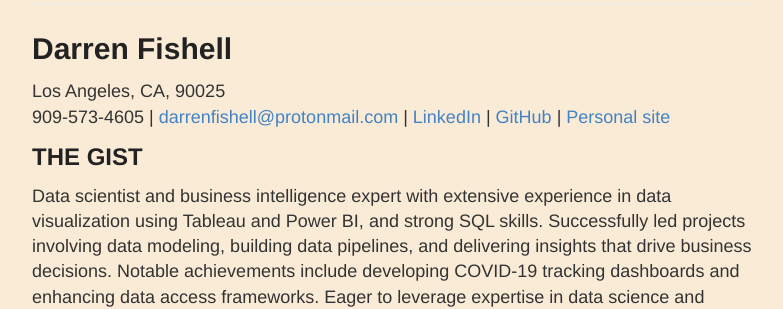
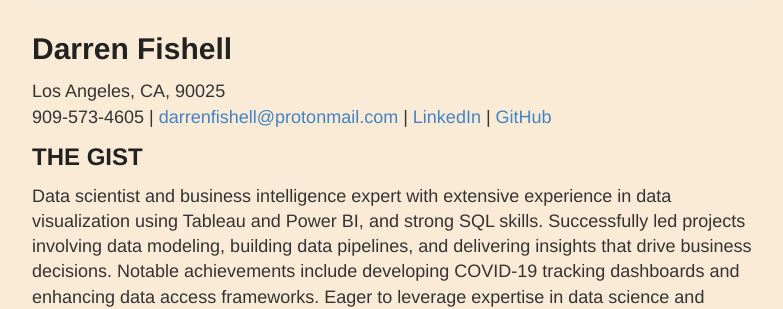
Before and after one commit to darrenfishell/darrenfishell.github.io, a Jekyll site: the page built from resume.md, in a window 1280 px wide and 900 px high. Shown: the part 132-441 px from the top of the window, without its empty margins (248-1031 px from the left). Built offline with Jekyll 4.4.1, drawn with Linux system fonts in a browser that asks for light colours.

Commit message:
Remove personal site link

```diff
--- a/resume.md
+++ b/resume.md
@@ -5,7 +5,7 @@ permalink: /resume/
 ---
 
 Los Angeles, CA, 90025
-909-573-4605 | [darrenfishell@protonmail.com](mailto:darrenfishell@protonmail.com) | [LinkedIn](https://www.linkedin.com/in/darrenfishell/) | [GitHub](https://github.com/darrenfishell) | [Personal site](https://www.darrenfishell.website/)
+909-573-4605 | [darrenfishell@protonmail.com](mailto:darrenfishell@protonmail.com) | [LinkedIn](https://www.linkedin.com/in/darrenfishell/) | [GitHub](https://github.com/darrenfishell)
 
 ## THE GIST
 
```
